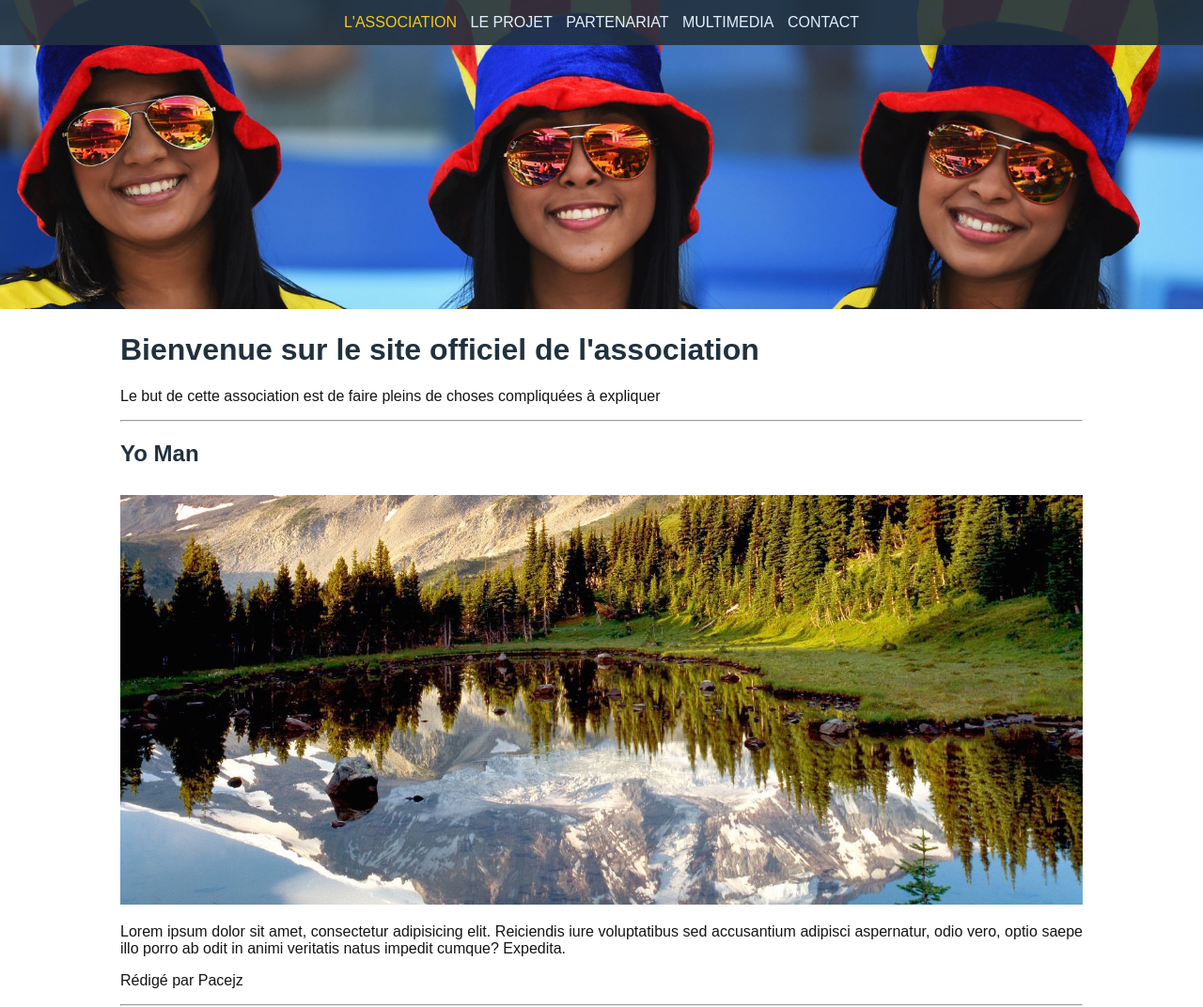
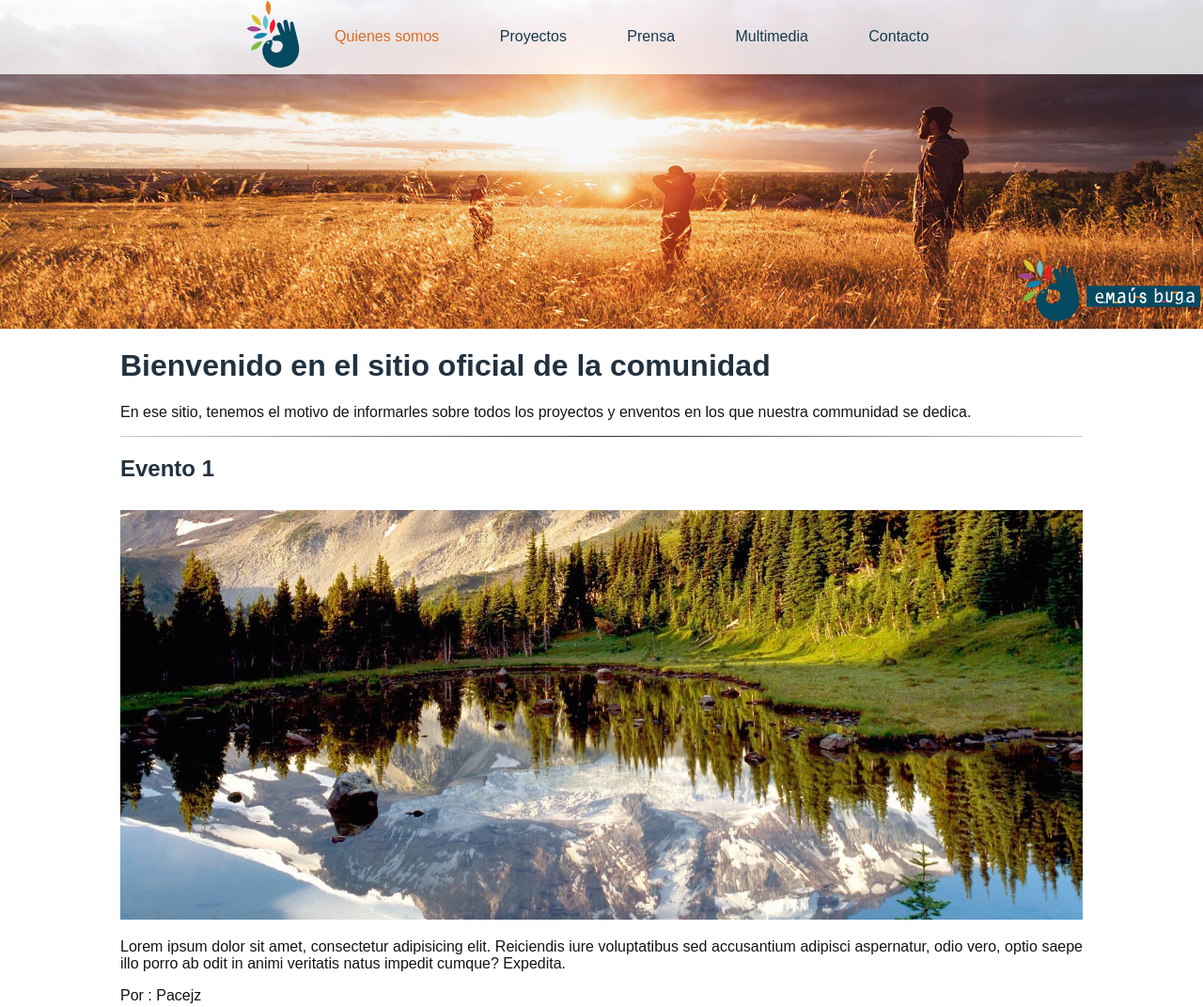
Before and after one commit to pacejz/association_buga, a plain HTML site: page index.html at #/association in a window 1280 px wide. Shown: the top 1072 px of the page at 94% size. Drawn offline with Linux system fonts and the light colour scheme.

Commit message:
Add logos in header and ban, change header design

```diff
--- a/css/style.css
+++ b/css/style.css
@@ -8,14 +8,25 @@ body{
     margin: 0px
 
 }
-
+hr.separator{
+   border: 0;
+    height: 1px;
+    background: #333;
+    background-image: -webkit-linear-gradient(left, #ccc, #333, #ccc);
+    background-image:    -moz-linear-gradient(left, #ccc, #333, #ccc);
+    background-image:     -ms-linear-gradient(left, #ccc, #333, #ccc);
+    background-image:      -o-linear-gradient(left, #ccc, #333, #ccc);
+}
 
 .menu-toggler{
-    position:absolute;
+    position:fixed;
+    z-index: 3;
     top:0;
     left:0;
     padding:8px;
-    background: rgba(34, 49, 63, 0.9);
+/*    background-color: rgba(255, 255, 255, 0.7);
+*/
+    background-color: rgba(22, 57, 79, 0.5);
     cursor:pointer;
     display:none;
 }
@@ -28,7 +39,12 @@ header {
     width: 100%;
     left: 0;
     top: 0;
-    background: rgba(34, 49, 63, 0.9);
+    background-color: rgba(255, 255, 255, 0.8);
+
+    /*background: rgb(22, 57, 79);*/
+    /*background: rgba(22, 57, 79, 0.9);*/
+    z-index: 2;
+
 }
 header nav {
     display: block;
@@ -44,41 +60,49 @@ header nav ul {
 }
 
 header nav ul li {
-    text-transform: uppercase;
+    /*text-transform: uppercase;*/
     display: inline-block;
     vertical-align:middle;
-    margin: 15px 5px;
 }
 
 header nav ul li a,
 header nav ul li a:visited {
 
     display: block;
+    padding: 30px 30px;
     width: 100%;
     height: 100%;
-    color: rgb(228, 241, 254);
+    color: rgb(22, 57, 79);
+
+    /*color: rgb(228, 241, 254);*/
     text-decoration: none;
 }
 
 header nav ul li a:hover {
-    color: rgb(214, 69, 65);
-
+    /*color: rgb(214, 69, 65);*/
+        color: rgb(87, 183, 198);
+        background-color: rgba(255, 255, 255, 0.9);
 }
 
 header nav ul li.menu-active a {
-    color: rgb(247, 202, 24);
+    color: rgb(219, 109, 37);
+    /*color: rgb(247, 202, 24);*/
 }
 
 #banner {
-    display: block;
+    position: relative;
+    background: url(../img/flourfield_ban.jpeg) no-repeat center;
+    height: 350px;
+    background-size: cover;
+}
+
+#banner #logo {
+    position: absolute;
+    bottom: 0;
+    right: 0;
+    /*max-height: 100px;*/
 
 }
-
-#banner img{
-    width: 100%;
-    height: 100%;
-}
-
 
 #view-content {
     width: 80%;
@@ -92,7 +116,9 @@ p {
 
 footer {
     min-height: 100px;
-    background: rgba(34, 49, 63, 0.9);
+    background: rgb(22, 57, 79);
+    /*background: rgba(22, 57, 79, 0.9);*/
+    /*background: rgba(34, 49, 63, 0.9);*/
     color: white;
     text-align: center;
 }
@@ -136,8 +162,7 @@ footer #footer-content {
         overflow-y:auto;
         z-index:10;
         box-shadow:0 0 30px black;
-        background: rgb(34,49,63);
-
+        /*background: rgb(34,49,63);*/
         overflow:hidden;
 
         width:0;
@@ -161,7 +186,7 @@ footer #footer-content {
         top:0;
         width:100%;
         height:100%;
-        background: rgba(0,0,0,0.7);
+        background: rgba(0,0,0,0.5);
         z-index:-1;
     }
     header nav{
@@ -173,7 +198,7 @@ footer #footer-content {
         padding:10px;
     }
     header nav ul:before{
-        content:"MENU";
+        /*content:"MENU";*/
         display:block;
         color:white;
         font-size: 2em;
--- a/fake-server/data.json
+++ b/fake-server/data.json
@@ -3,21 +3,21 @@
         {
             "id": 1,
             "authorName": "Pacejz",
-            "title": "Yo Man",
+            "title": "Evento 1",
             "image": "/img/articles/lago.jpg",
             "date": "15/12/2015",
             "content": "Lorem ipsum dolor sit amet, consectetur adipisicing elit. Reiciendis iure voluptatibus sed accusantium adipisci aspernatur, odio vero, optio saepe illo porro ab odit in animi veritatis natus impedit cumque? Expedita."
         }, {
             "id": 2,
             "authorName": "ZeZeN",
-            "title": "Yo Woman",
+            "title": "Evento 2",
             "image": "/img/articles/colombia_wc.jpg",
             "date": "15/12/2015",
             "content": "Lorem ipsum dolor sit amet, consectetur adipisicing elit. Minus recusandae possimus, a unde autem repellendus sequi explicabo qui quia. At totam soluta, a ex eligendi facilis saepe dolores illo labore!"
         }, {
             "id": 3,
             "authorName": "ZeZeN",
-            "title": "Yo Jesus",
+            "title": "Evento 3",
             "image": "/img/articles/breizh_cola.jpeg",
             "date": "15/12/2015",
             "content": "Lorem ipsum dolor sit amet, consectetur adipisicing elit. Enim facere totam perspiciatis quo culpa ab ducimus, libero quisquam eos beatae voluptates ratione sapiente voluptatem alias quos sint officiis possimus temporibus?"
--- a/index.html
+++ b/index.html
@@ -5,7 +5,7 @@
     <meta charset="utf-8">
     <meta http-equiv="X-UA-Compatible" content="IE=edge">
     <link rel="icon" href="img/favicon.ico">
-    <title>BUGA Solidarité</title>
+    <title>Comunidad Emaus Buga</title>
     <meta name="viewport" content="width=device-width, initial-scale=1">
 
     <!-- Style CSS -->
@@ -22,15 +22,18 @@
         <nav>
             <ul>
                 <!-- <li><img src="img/menu_button.svg" alt="banniere" id="imgmenu" height=25px></li> -->
-                <li ng-class="{'menu-active' : $route.current.currentTab == 'association'}"><a href="#/association">L'association</a>
+                <li>
+                    <img src="img/logo_without_strap.svg" class="svg" width="60">
                 </li>
-                <li ng-class="{'menu-active' : $route.current.currentTab == 'project'}"><a href="#/project">Le projet</a>
+                <li ng-class="{'menu-active' : $route.current.currentTab == 'association'}"><a href="#/association">Quienes somos</a>
                 </li>
-                <li ng-class="{'menu-active' : $route.current.currentTab == 'partnership'}"><a href="#/partnership">Partenariat</a>
+                <li ng-class="{'menu-active' : $route.current.currentTab == 'project'}"><a href="#/project">Proyectos</a>
+                </li>
+                <li ng-class="{'menu-active' : $route.current.currentTab == 'partnership'}"><a href="#/partnership">Prensa</a>
                 </li>
                 <li ng-class="{'menu-active' : $route.current.currentTab == 'multimedia'}"><a href="#/multimedia">Multimedia</a>
                 </li>
-                <li ng-class="{'menu-active' : $route.current.currentTab == 'contact'}"><a href="#/contact">Contact</a>
+                <li ng-class="{'menu-active' : $route.current.currentTab == 'contact'}"><a href="#/contact">Contacto</a>
                 </li>
             </ul>
         </nav>
@@ -39,7 +42,9 @@
     </header>
 
     <div id="banner">
-        <img src="img/banniere4.jpeg" alt="banniere" id="imgban">
+        <div id="logo">
+            <img src="img/logo.svg" class="svg" width="200">
+        </div>
     </div>
 
 
@@ -69,7 +74,13 @@
     <script src="js/services/articles.js"></script>
     <script src="js/controllers/controllers.js"></script>
     <script src="js/directives/directives.js"></script>
-
+    <!--
+    <script>
+        window.addEventListener("scroll", function(e) {
+            console.log(e);
+        });
+    </script>
+ -->
 </body>
 
 </html>
--- a/partials/association.html
+++ b/partials/association.html
@@ -1,13 +1,16 @@
 <div id="article">
-	<h1>Bienvenue sur le site officiel de l'association</h1>
-	<p>Le but de cette association est de faire pleins de choses compliquées à expliquer</p>
-	<hr>
+	<h1>Bienvenido en el sitio oficial de la comunidad</h1>
+	<p>
+		En ese sitio, tenemos el motivo de informarles sobre todos los proyectos y enventos en los que nuestra communidad
+		se dedica.
+	</p>
+	<hr class="separator"/>
 
 	<div ng-repeat="article in articles.articlesData">
 	        <h2 class="title">{{article.title}}</h1>
 	        <img ng-src="{{article.image}}" alt="oups"></img>
 	        <p class="content">{{article.content}}</p>
-	        <p class="authorName">Rédigé par {{article.authorName}}</p>
-	        <hr>
+	        <p class="authorName">Por : {{article.authorName}}</p>
+	        <hr class="separator"/>
 	</div>
 </div>
```
Also changed, not shown: README.md, img/banniere4.jpeg (deleted), img/favicon.ico, img/favicon2.ico (added), img/flourfield_ban.jpeg (added), img/logo.svg (added), img/logo_without_strap.svg (added), 1 other file.
